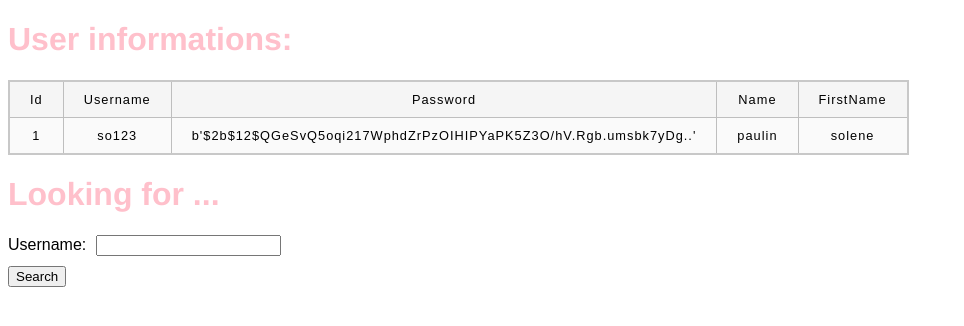
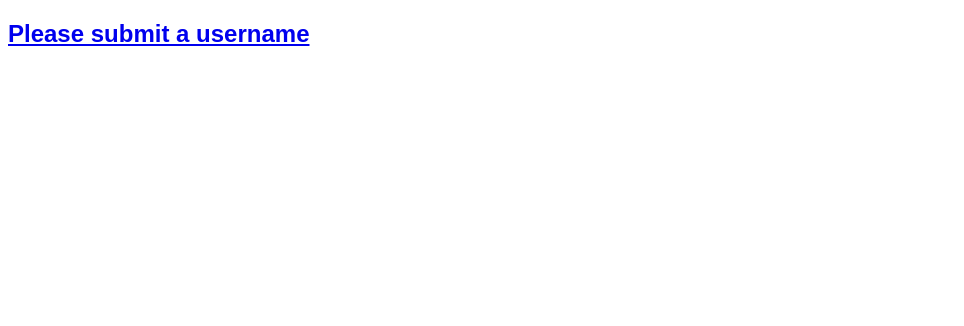
Before and after one commit to Solenepln/API-USER-MANAGEMENT, a Flask app: template backend/templates/user_info.html in a window 1280 px wide. Shown: the top 326 px of the page, without its empty margins (0-964 px from the left). Run offline with Flask 2, Linux system fonts and the light colour scheme; the template is opened without the code that fills it: values that come from a table or form of the project are taken from there, others are empty; data comes from the database, SQL or seed files in the repository; both versions use the stored data as it was after the commit.

Commit message:
routes OK, passwords hash OK

```diff
--- a/backend/apis/user_api.py
+++ b/backend/apis/user_api.py
@@ -1,5 +1,6 @@
 from flask import Flask
 from backend import app
+from markupsafe import escape
 from ..managers.user_manager import UserManager
 # from ..managers import user_manager
 from flask import render_template
@@ -12,19 +13,25 @@ def hello():
 
 @app.route('/welcome', methods=['GET'])
 def welcome_page():
-    page = UserManager.welcome()
-    return render_template("welcome.html", name_recover = page)
+    name = UserManager.welcome()
+    return render_template("welcome.html", name_recover = name)
 
 @app.route('/users', methods=['GET', 'POST'])
 def afficher_users():
+    #database with users
     table_users = UserManager.users_display()
     alert = table_users[0]
     table = table_users[1]
     return render_template('users.html', alert=alert, users = table)
 
-@app.route('/info', methods=['GET', 'POST'])
-def informations_user():
-    infos_user = UserManager.info_user()
-    found_username = infos_user[0]
-    users = infos_user[1]
-    return render_template('user_info.html', found_username = found_username, users = users)
+@app.route('/users/')
+def look_for_user_info():
+    return render_template('user_info.html')
+
+# @app.route('/users', defaults={'username': None})
+@app.route('/users/<username>', methods=['GET'])
+def show_user_info(username):
+    if username:
+        found_username = UserManager.info_user(username)
+
+    return render_template('user_info.html', found_username = found_username)
--- a/backend/static/css/style.css
+++ b/backend/static/css/style.css
@@ -5,10 +5,8 @@ h1{
 }
 
 h2{
-    color: burlywood;
-    background: cadetblue;
-    margin-left: auto;
-    margin-right: auto;
+    color: black;
+    font-weight: bold;
 }
 
 h3{
@@ -86,3 +84,8 @@ html {
   caption {
     padding: 10px;
   }
+
+  link{
+    color: chartreuse;
+
+  }
--- a/backend/templates/user_info.html
+++ b/backend/templates/user_info.html
@@ -10,8 +10,10 @@
 
 <body>
 
-{% if users %}
     {% if found_username %}
+        {% if found_username == 1 %}
+            <h2>&#128073<a href="http://127.0.0.1:5001/users" > Please submit a valid username according to this list</a></h2>
+        {% else %}
             <h1> User informations:</h1>
             <table>
             <tr>
@@ -29,30 +31,10 @@
             <td>{{ found_username.firstname }}</td>
             </tr>
             </table>
+        {% endif %}
     {% else %}
-        <p>no user found, sorry</p>
+        <h2><a href="http://127.0.0.1:5001/users" >Please submit a username</a></h2>
     {% endif %}
 
-{% else %}
-    <h1>Empty database for now!</h1>
-{% endif %}
-
-
-
-
-
-<h1>Looking for ...</h1>
-
-<div class = "form">
-<form action="" method="post" class="form-example">
-    <div class="form-example">
-        <label for="username">Username: </label>
-        <input type="text" name="username" id="username" required>
-    </div>
-    <div class="form-example">
-        <input type="submit" value="Search">
-      </div>
-</div>
-</form>
 </body>
 </html>
```
Also changed, not shown: backend/managers/user_manager.py (+20 -12 lines), backend/templates/users.html (+3 -5 lines), backend/test.db. Lines whose indentation alone changed are shown as unchanged.
